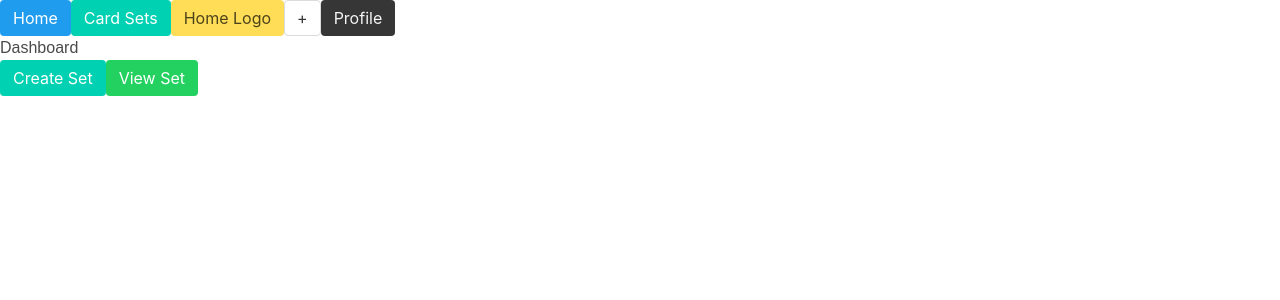
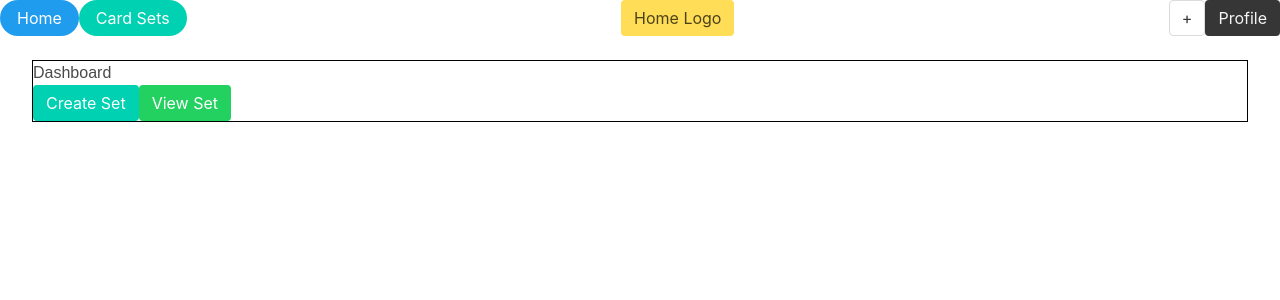
Before and after one commit to m1771vw/StudyBuddies, a React (Create React App) app: page / in a window 1280 px wide. Shown: the top 300 px of the page. Built offline with nearby package versions, Linux system fonts and the light colour scheme.

Commit message:
Added CSS for header and app Updated divs in App.js Added imports in UserHeader

```diff
--- a/src/App.css
+++ b/src/App.css
@@ -1,32 +1,12 @@
-/* .App {
-  text-align: center;
+/* Main Page CSS  */
+.main-content {
+  border: 1px solid black;
 }
-
-.App-logo {
-  animation: App-logo-spin infinite 20s linear;
-  height: 80px;
+/* UserHeader CSS */
+.navbar-container {
+  border: 1px solid black;
 }
-
-.App-header {
-  background-color: #222;
-  height: 150px;
-  padding: 20px;
-  color: white;
-}
-
-.App-title {
-  font-size: 1.5em;
-}
-
-.App-intro {
-  font-size: large;
-}
-
-@keyframes App-logo-spin {
-  from { transform: rotate(0deg); }
-  to { transform: rotate(360deg); }
-} */
-
+/* ViewSet CSS */
 .flashcard-box{
   width: 300px;
   height: 200px;
--- a/src/App.js
+++ b/src/App.js
@@ -32,9 +32,13 @@ class App extends Component {
   }
   render() {
     return (
-      <div id="dashboard">
-        <UserHeader />
-        {this.setPage(this.state.pageName)}
+      <div>
+        <UserHeader
+          changePageName={this.changePageName}
+        />
+        <div className="container is-fluid main-content">
+          {this.setPage(this.state.pageName)}
+        </div>
       </div>
     );
   }
--- a/src/components/UserHeader.js
+++ b/src/components/UserHeader.js
@@ -1,15 +1,22 @@
 import React, { Component } from 'react';
+import { DASHBOARD, CREATE_VIEW } from '../constants'
 
 class UserHeader extends Component {
     render() {
         return (
-            <div id='header'>
-                <button className='button is-info'>Home</button>
-                <button className='button is-primary'>Card Sets</button>
-                <button className='button is-warning'>Home Logo</button>
-                <button className='button'>+</button>
-                <button className='button is-dark'>Profile</button>
-            </div>
+            <nav className='level'>
+                <div className=''>
+                    <button onClick={() => {this.props.changePageName(DASHBOARD)}} className='button is-rounded is-info'>Home</button>
+                    <button className='button is-rounded is-primary'>Card Sets</button>
+                </div>
+                <div className=''>
+                    <button onClick={() => {this.props.changePageName(DASHBOARD)}} className='button is-warning'>Home Logo</button>
+                </div>
+                <div className=''>
+                    <button onClick={() => {this.props.changePageName(CREATE_VIEW)}} className='button'>+</button>
+                    <button className='button is-dark'>Profile</button>
+                </div>
+            </nav>
         );
     }
 }
```
